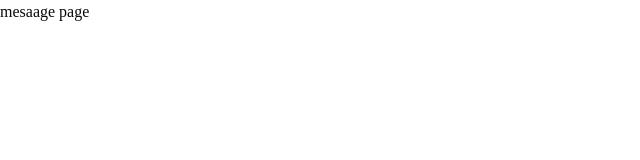
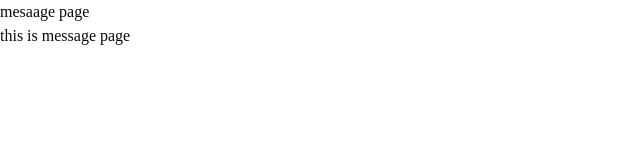
Before and after one commit to bhatinishant38/mystry-message-next-app, a Next.js app: page /u/1 in a window 1280 px wide. Shown: the top 160 px of the page, without its empty margins (0-640 px from the left). Built offline with nearby package versions, Linux system fonts and the light colour scheme.

Commit message:
feat: update Dashboard and message page components with additional structure

```diff
--- a/app/(app)/dashboard/page.tsx
+++ b/app/(app)/dashboard/page.tsx
@@ -2,7 +2,9 @@ import React from 'react'
 
 const Dashboard = () => {
   return (
-    <div>Dashboard page</div>
+    <div>Dashboard page
+
+    </div>
   )
 }
 
--- a/app/u/[username]/page.tsx
+++ b/app/u/[username]/page.tsx
@@ -2,7 +2,12 @@ import React from 'react'
 
 const page = () => {
   return (
-    <div> mesaage page</div>
+    <div> mesaage page
+
+      <div>
+        <div> this is message page</div>
+      </div>
+    </div>
   )
 }
 
```
